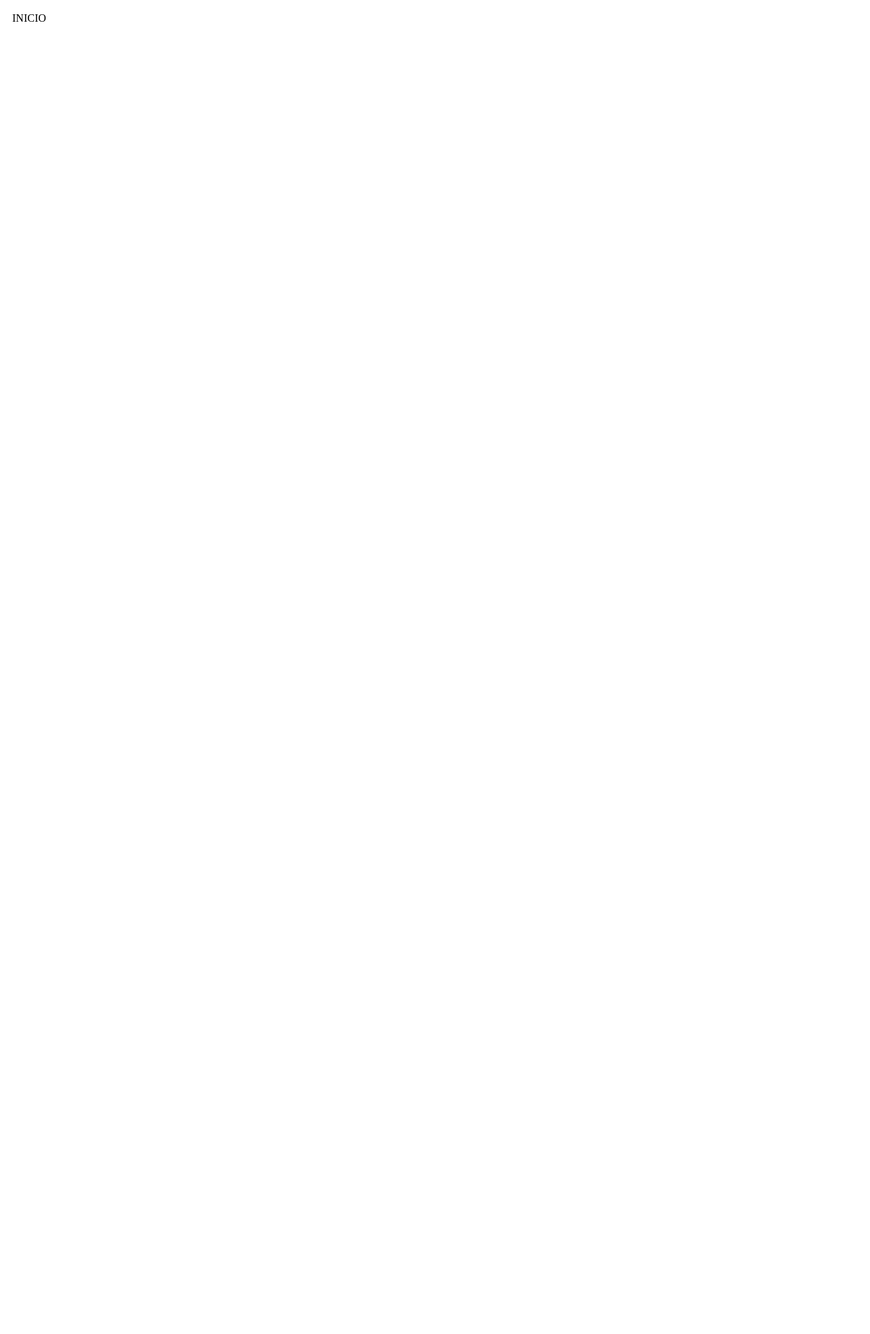
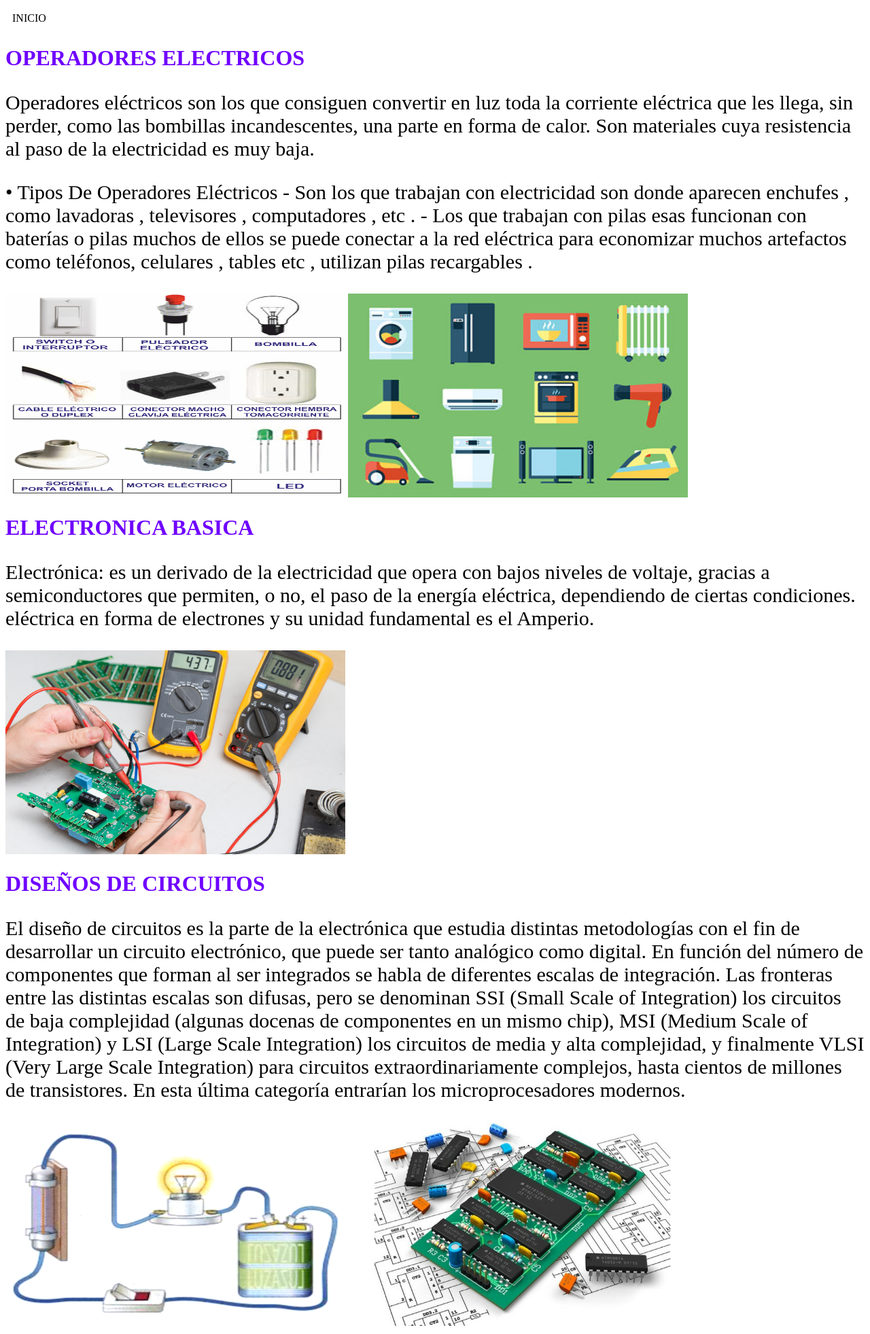
Before and after one commit to la1majo/paginanueva, a plain HTML site: page tecnologia2.html in a window 1280 px wide. Shown: the whole page at 68% size. Before the commit the page ends 800 px from the top, so only its background shows below. Drawn offline with Linux system fonts and the light colour scheme.

Commit message:
Add files via upload

```diff
--- a/tecnologia2.html
+++ b/tecnologia2.html
@@ -8,6 +8,23 @@
 </head>
 <body>
     <div class="dropdown"><a href="index.html">INICIO</a></div>
+    <H1>OPERADORES ELECTRICOS</H1>
+    <P>Operadores eléctricos son los que consiguen convertir en luz toda la corriente eléctrica que les llega, sin perder, como las bombillas incandescentes, una parte en forma de calor. Son materiales cuya resistencia al paso de la electricidad es muy baja.</P>
+    <P>•	Tipos De Operadores Eléctricos
+        -  Son los que trabajan con electricidad son donde aparecen enchufes , como lavadoras , televisores , computadores , etc .
+        - Los que trabajan con pilas esas funcionan con baterías o pilas muchos de ellos se puede conectar a la red eléctrica para economizar muchos artefactos como teléfonos,  celulares , tables etc , utilizan pilas recargables .
+        </P>
+        <img src="./imgs/operadores-elc3a9ctricos.jpg" style="width: 500px; height: 300px;" alt="">
+        <img src="./imgs/ahorrar-electrodomésticos_opt.jpg" style="width: 500px; height: 300px;" alt="">
+        <H1>ELECTRONICA BASICA</H1>
+        <P>Electrónica: es un derivado de la electricidad que opera con bajos niveles de voltaje, gracias a semiconductores que permiten, o no, el paso de la energía eléctrica, dependiendo de ciertas condiciones. eléctrica en forma de electrones y su unidad fundamental es el Amperio.</P>
+        <img src="./imgs/Curso_Electronica_Basica_Imagen.png" style="width: 500px; height: 300px;" alt="">
+        <h1>DISEÑOS DE CIRCUITOS</h1>
+        <P>El diseño de circuitos es la parte de la electrónica que estudia distintas metodologías con el fin de desarrollar un circuito electrónico, que puede ser tanto analógico como digital.
+
+            En función del número de componentes que forman al ser integrados se habla de diferentes escalas de integración. Las fronteras entre las distintas escalas son difusas, pero se denominan SSI (Small Scale of Integration) los circuitos de baja complejidad (algunas docenas de componentes en un mismo chip), MSI (Medium Scale of Integration) y LSI (Large Scale Integration) los circuitos de media y alta complejidad, y finalmente VLSI (Very Large Scale Integration) para circuitos extraordinariamente complejos, hasta cientos de millones de transistores. En esta última categoría entrarían los microprocesadores modernos.</P>
+            <img src="./imgs/Circuito eléctrico.png" style="width: 500px; height: 300px;" alt="">
+            <img src="./imgs/CIRCUITO2.jpg" style="width: 500px; height: 300px;" alt="">
 
 </body>
 </html>
```
Also changed, not shown: tecnologia1.html (+12 -1 lines).
